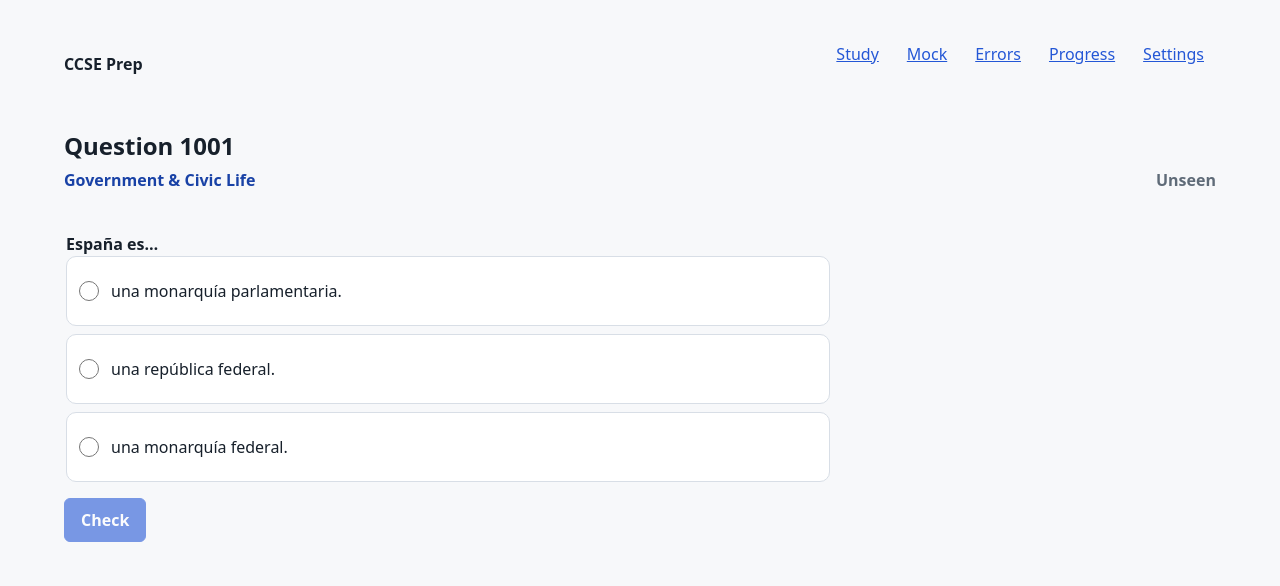
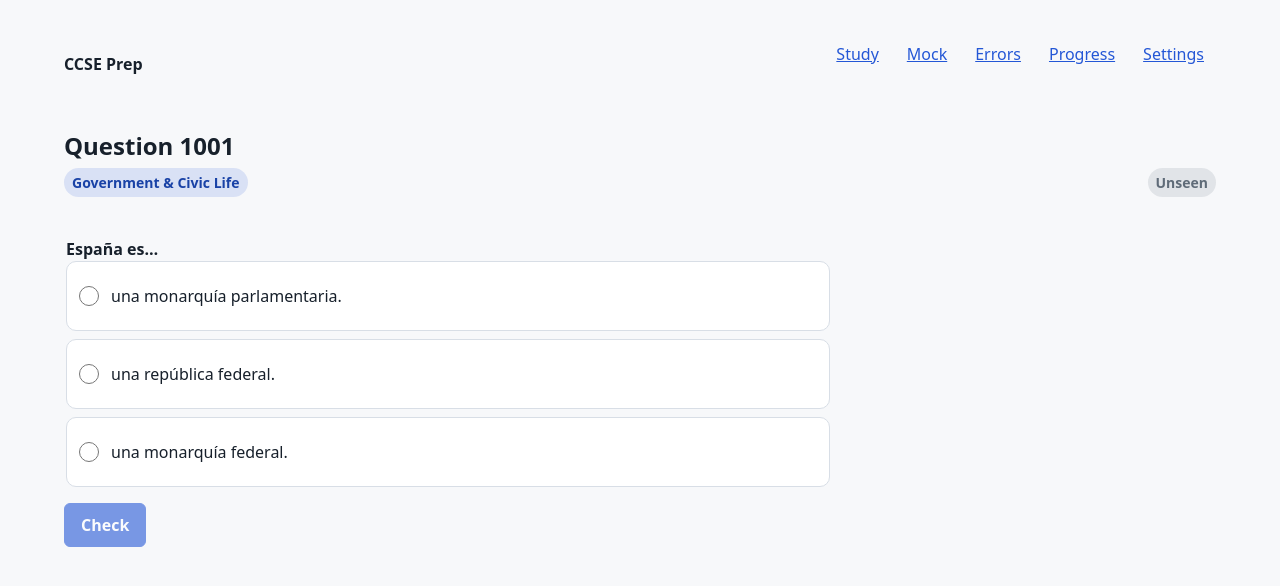
Before and after one commit to IFAKA/ccse-prep, a Next.js app: page /study in a window 1280 px wide. Shown: the top 586 px of the page. Built offline with nearby package versions, Linux system fonts and the light colour scheme.

Commit message:
fix: make study metadata pills

```diff
--- a/src/app/native-first-ui/components.css
+++ b/src/app/native-first-ui/components.css
@@ -25,17 +25,17 @@
   .nf-button-primary:hover, .nf-button-danger:hover { filter: brightness(0.94); }
   .nf-button-quiet { border-color: transparent; background: transparent; color: var(--nf-color-accent-strong); }
   .nf-button-quiet:hover { background: color-mix(in srgb, var(--nf-color-accent) 10%, transparent); }
-  .study-category, .study-status { display: inline-block; font-weight: 650; }
+  .study-category, .study-status { display: inline-flex; align-items: center; min-height: 1.75rem; max-width: 100%; padding: var(--nf-space-1) var(--nf-space-2); border-radius: var(--nf-radius-pill); font-size: var(--nf-text-sm); font-weight: 650; overflow-wrap: anywhere; }
   .study-category { margin-block-start: var(--nf-space-2); }
-  .study-category[data-task="1"] { color: var(--nf-color-accent-strong); }
-  .study-category[data-task="2"] { color: var(--nf-color-info); }
-  .study-category[data-task="3"] { color: var(--nf-color-success); }
-  .study-category[data-task="4"] { color: var(--nf-color-warning); }
-  .study-category[data-task="5"] { color: var(--nf-color-danger); }
-  .study-status { color: var(--nf-color-muted); text-transform: capitalize; }
-  .study-status[data-status="learning"] { color: var(--nf-color-info); }
-  .study-status[data-status="weak"] { color: var(--nf-color-danger); }
-  .study-status[data-status="mastered"] { color: var(--nf-color-success); }
+  .study-category[data-task="1"] { background: color-mix(in srgb, var(--nf-color-accent) 14%, transparent); color: var(--nf-color-accent-strong); }
+  .study-category[data-task="2"] { background: color-mix(in srgb, var(--nf-color-info) 14%, transparent); color: var(--nf-color-info); }
+  .study-category[data-task="3"] { background: color-mix(in srgb, var(--nf-color-success) 14%, transparent); color: var(--nf-color-success); }
+  .study-category[data-task="4"] { background: color-mix(in srgb, var(--nf-color-warning) 16%, transparent); color: var(--nf-color-warning); }
+  .study-category[data-task="5"] { background: color-mix(in srgb, var(--nf-color-danger) 14%, transparent); color: var(--nf-color-danger); }
+  .study-status { background: color-mix(in srgb, var(--nf-color-muted) 14%, transparent); color: var(--nf-color-muted); text-transform: capitalize; }
+  .study-status[data-status="learning"] { background: color-mix(in srgb, var(--nf-color-info) 14%, transparent); color: var(--nf-color-info); }
+  .study-status[data-status="weak"] { background: color-mix(in srgb, var(--nf-color-danger) 14%, transparent); color: var(--nf-color-danger); }
+  .study-status[data-status="mastered"] { background: color-mix(in srgb, var(--nf-color-success) 14%, transparent); color: var(--nf-color-success); }
   .nf-card { padding: var(--nf-space-5); border: var(--nf-border-width) solid var(--nf-color-border); border-radius: var(--nf-radius-md); background: var(--nf-color-surface); box-shadow: var(--nf-shadow-sm); }
   .nf-badge { display: inline-flex; align-items: center; min-height: 1.75rem; max-width: 100%; padding: var(--nf-space-1) var(--nf-space-2); border-radius: var(--nf-radius-pill); background: color-mix(in srgb, var(--nf-color-accent) 14%, transparent); color: var(--nf-color-accent-strong); font-size: var(--nf-text-sm); font-weight: 650; overflow-wrap: anywhere; }
   .nf-badge[data-tone="success"] { background: color-mix(in srgb, var(--nf-color-success) 14%, transparent); color: var(--nf-color-success); }
@@ -67,7 +67,7 @@
   .nf-toggle input[type="checkbox"]:checked + .nf-toggle-control::before { background: var(--nf-color-accent-ink); transform: translateX(1.25rem); }
   .nf-toggle input[type="checkbox"]:focus-visible + .nf-toggle-control { outline: 2px solid var(--nf-color-accent); outline-offset: 3px; box-shadow: var(--nf-focus-ring); }
   .nf-toggle input[type="checkbox"]:disabled + .nf-toggle-control { opacity: 0.6; }
-  @media (forced-colors: active) { .nf-toggle-control { border: 1px solid ButtonText; background: Canvas; box-shadow: none; } .nf-toggle-control::before { background: ButtonText; box-shadow: none; } .nf-toggle input[type="checkbox"]:checked + .nf-toggle-control { background: Highlight; } .study-category, .study-status { color: CanvasText; } }
+  @media (forced-colors: active) { .nf-toggle-control { border: 1px solid ButtonText; background: Canvas; box-shadow: none; } .nf-toggle-control::before { background: ButtonText; box-shadow: none; } .nf-toggle input[type="checkbox"]:checked + .nf-toggle-control { background: Highlight; } .study-category, .study-status { border: 1px solid ButtonText; background: Canvas; color: CanvasText; } }
   .nf-help { color: var(--nf-color-muted); font-size: var(--nf-text-sm); }
   .nf-error { color: var(--nf-color-danger); font-size: var(--nf-text-sm); }
   .nf-table { width: 100%; min-width: 42rem; border-collapse: collapse; background: var(--nf-color-surface); }
```
